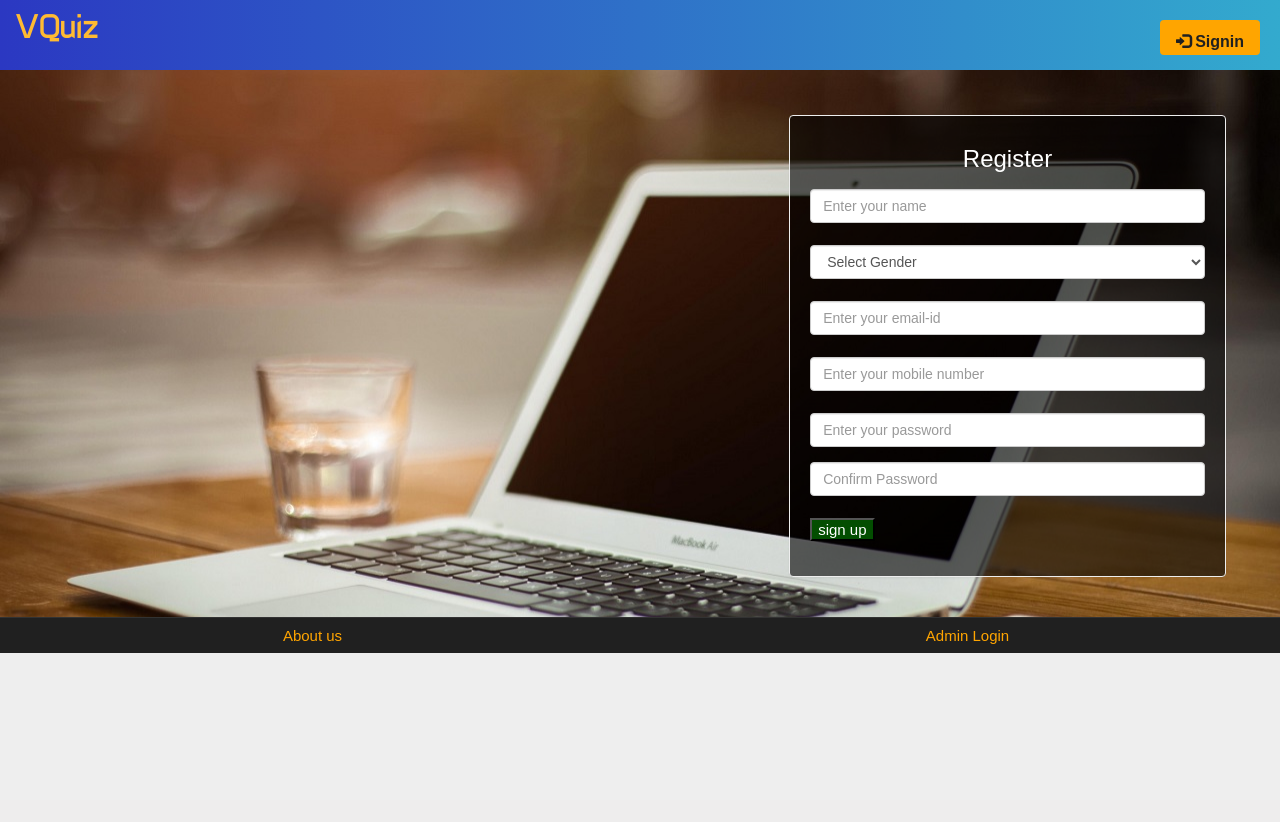
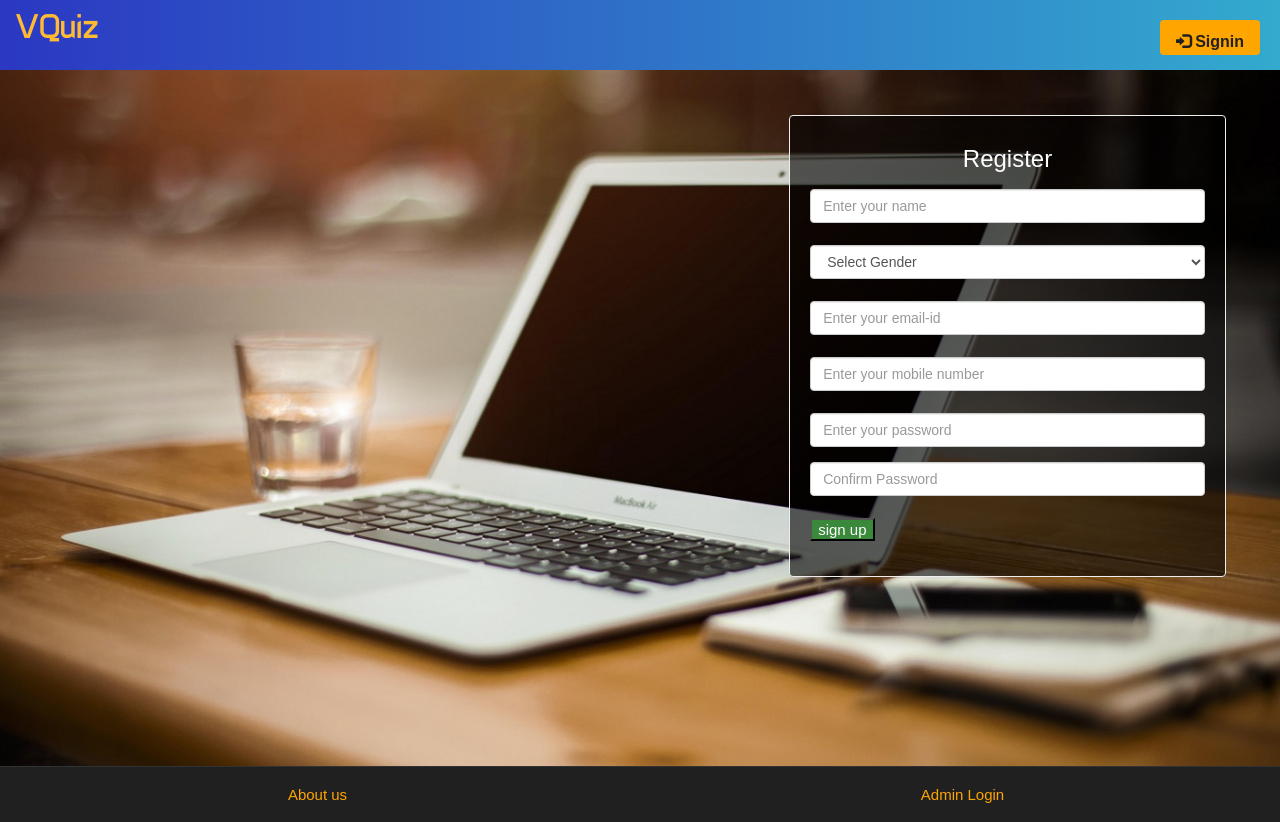
Before and after one commit to Red-Fool48/Online-quiz-system, a PHP site: page /online-quiz-master/ in a window 1280 px wide. Before the commit the page ends 653 px from the top, so only its background shows below. Run offline with PHP 8.4, Linux system fonts and the light colour scheme.

Commit message:
Add files via upload

```diff
--- a/css/main.css
+++ b/css/main.css
@@ -1,11 +1,19 @@
+html
+{
+	height: 100%;
+}
 body
 {
 overflow-x:hidden;
 width:100%;
 font: 15px "Century Gothic", "Times Roman", sans-serif;
+height:100%;
 background:#eee;
-min-height:550px;
-background-attachment:fixed;
+background:url(../image/bg1.jpg);
+background-size: 100%;
+/*background:url(../image/bg.jpg);*/
+min-height:580px;
+/*background-attachment:fixed;*/
 }
 .bg
 {
@@ -14,7 +22,9 @@
 .bg1
 {
 background:url(../image/bg.jpg);
-min-height:535px;
+/*min-height:535px;*/
+background-size: 100%;
+height:87%;
 }
 
 @font-face {
@@ -97,6 +107,7 @@
 border-top:1px solid;
 border-color:#323232;
 background-color:#202020;
+padding:10px;
 }
 .footer a
 {
@@ -112,9 +123,32 @@
 color:#9acd32;
 border-top:2px solid;
 border-color:orange;
+}
+
+.li
+{
+font-size:15px;
+text-align:center;
+border-top:1px solid;
+border-color:#323232;
+background-color:#202020;
+padding:10px;
+}
+.li a
+{
+margin:25px;
+color:orange;
+text-decoration:none;
+font: 15px "Century Gothic", "Times Roman", sans-serif;
 
 }
-
+.li a:hover
+{
+text-decoration:none;
+color:#9acd32;
+border-top:2px solid;
+border-color:orange;
+}
 .box
 {
 padding:9px;
```
